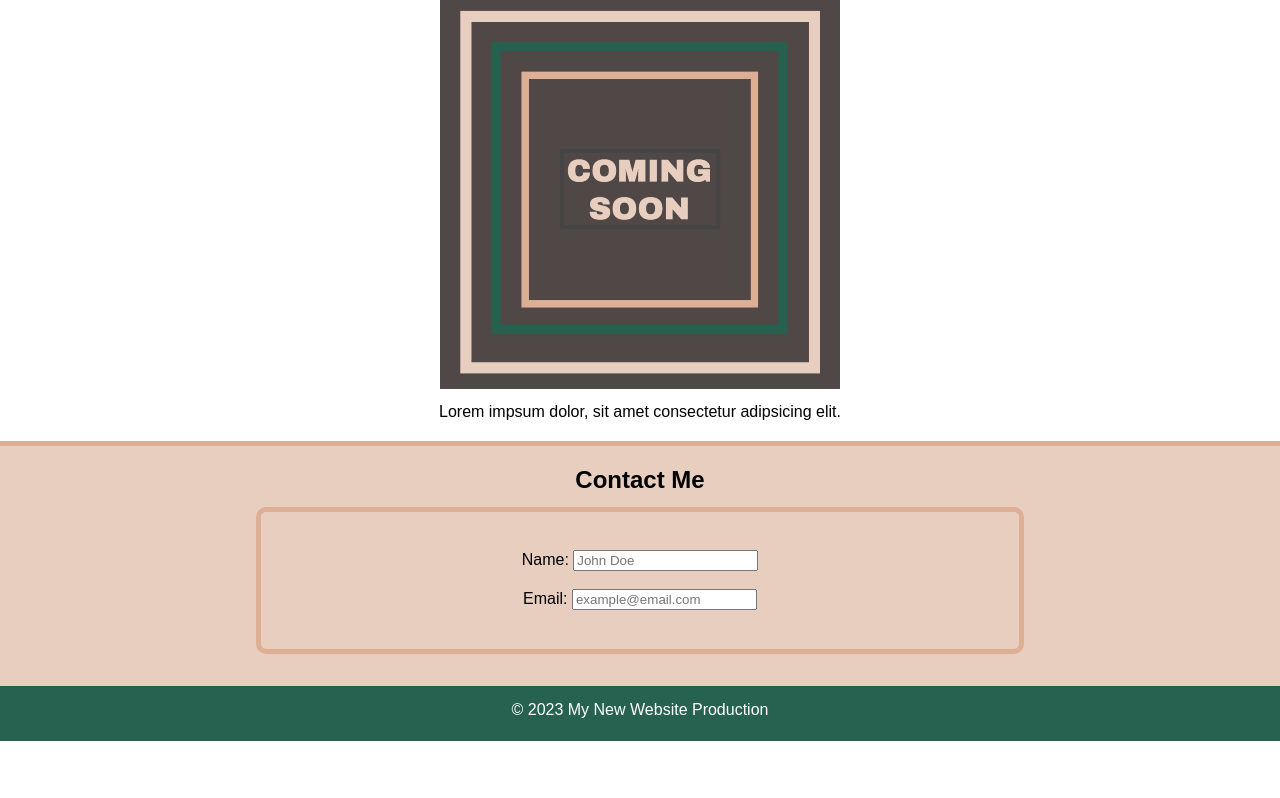
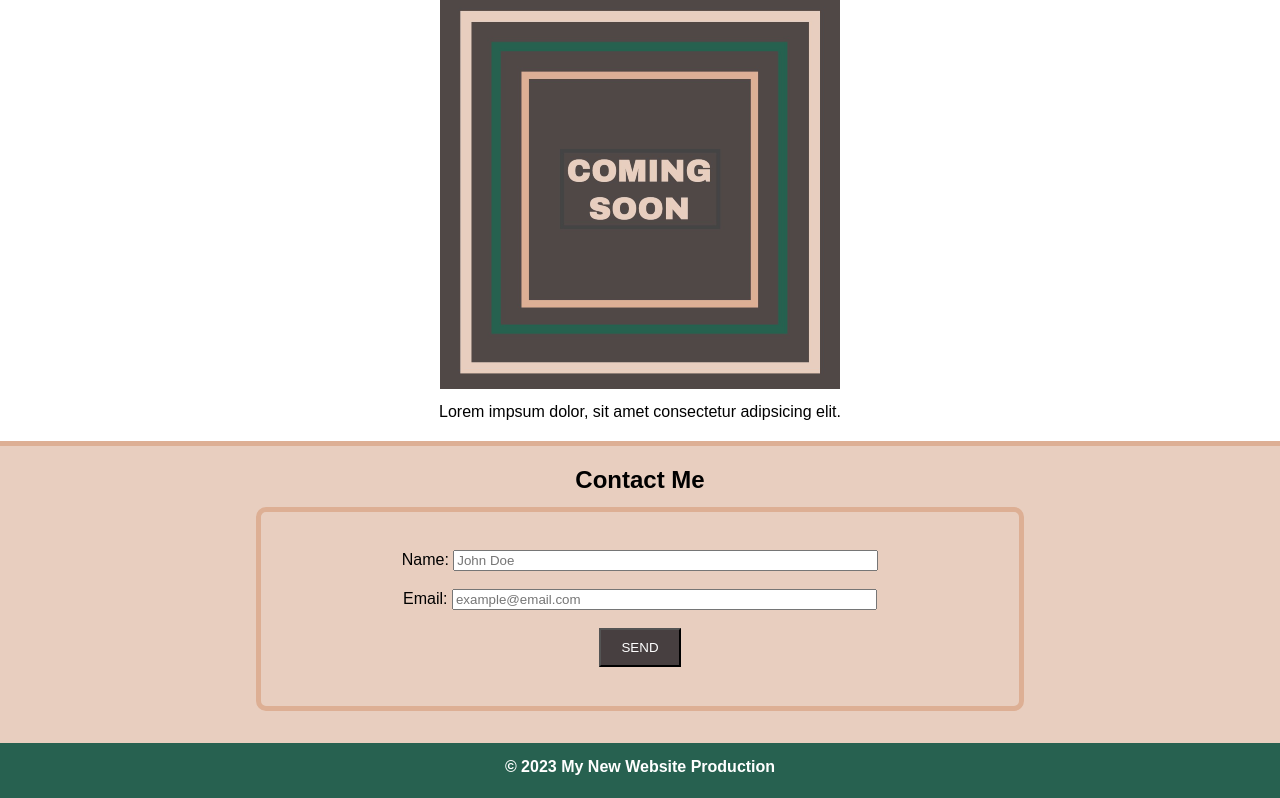
Before and after one commit to DavidPeguero/22-mini-project, a plain HTML site: page index.html in a window 1280 px wide. Shown: the part 108-906 px from the top of the page. Before the commit the page ends 849 px from the top, so only its background shows below. Drawn offline with Linux system fonts and the light colour scheme.

Commit message:
Added button and adjusted size of inputs

```diff
--- a/assets/css/style.css
+++ b/assets/css/style.css
@@ -50,6 +50,13 @@ main *{
     border-radius: 10px;
 }
 
+
+button{
+    background-color: #473F40;
+    color: white;
+    padding: 10px 20px;
+}
+
 footer{
     background-color: #276150;
     text-align: center;
--- a/index.html
+++ b/index.html
@@ -25,13 +25,15 @@
     <section class="form-container">
         <h2>Contact Me</h2>
         <form>
-            <label>Name: </label><input title="name" type="text" placeholder="John Doe"/>
+            <label>Name: </label><input title="name" type="text" size="50" placeholder="John Doe"/>
             <br><br>
-            <label type="text">Email: </label><input title="email" type="email" placeholder="example@email.com"/>
+            <label type="text">Email: </label><input title="email" type="email" size="50" placeholder="example@email.com"/>
+            <br></br>
+            <button type="button">SEND</button>
         </form>
     </section>
     <footer>
-        &copy 2023 My New Website Production
+        <h4>&copy 2023 My New Website Production</h6>
     </footer>
 </body>
 </html>
```
